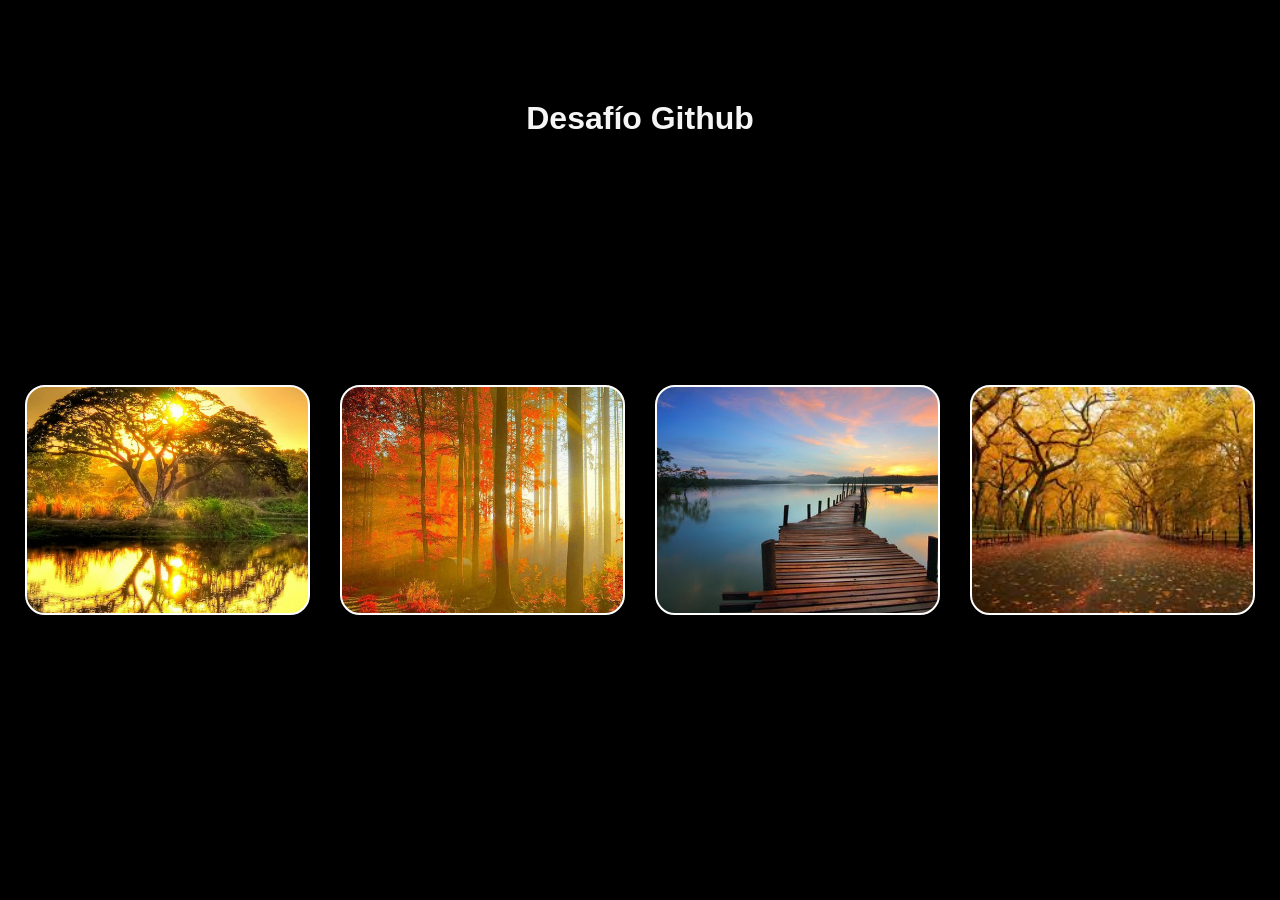
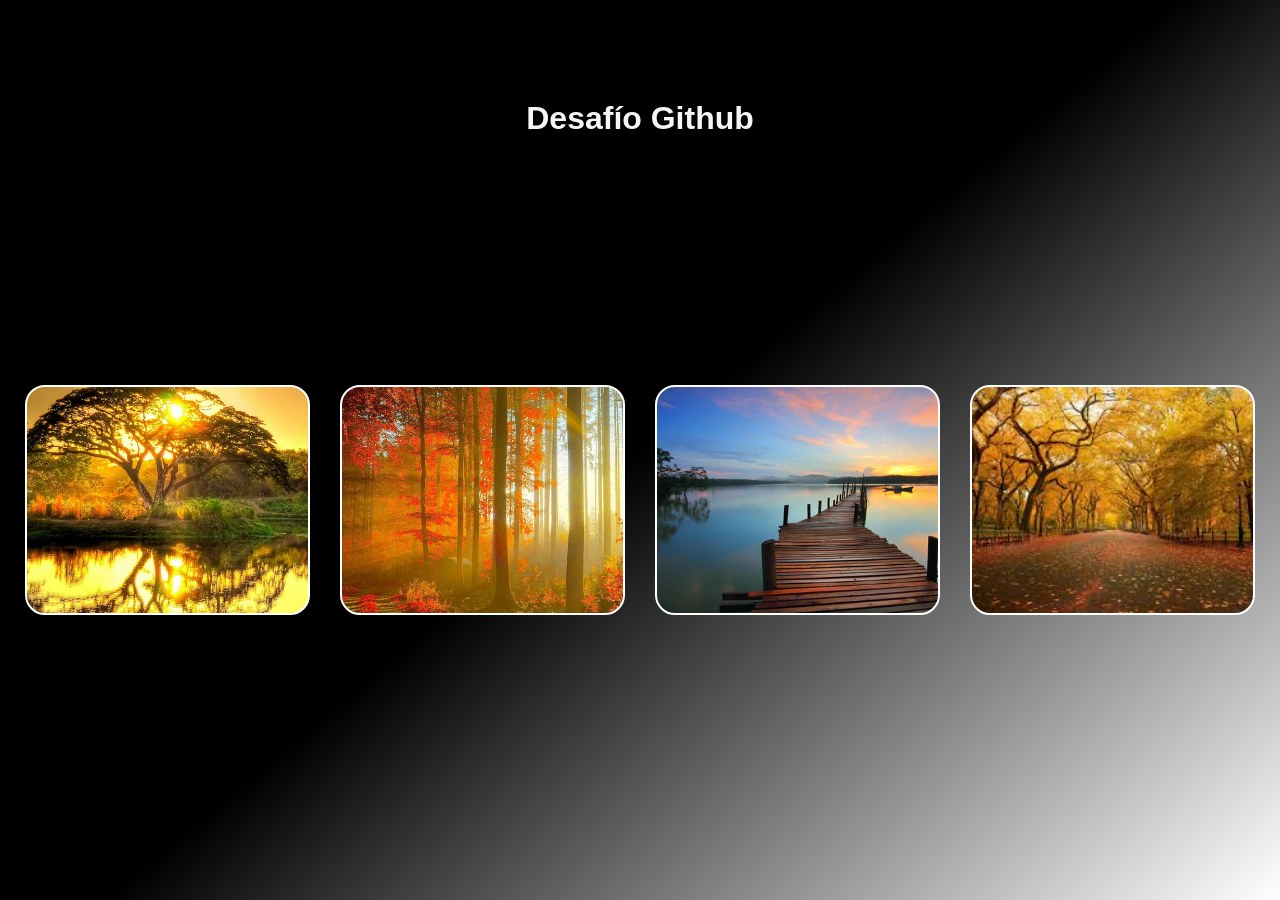
Before and after one commit to EduardoTerwogt/desafio-github, a plain HTML site: page index.html in a window 1280 px wide. Drawn offline with Linux system fonts and the light colour scheme.

Commit message:
agrego degradado

```diff
--- a/estilo.css
+++ b/estilo.css
@@ -4,10 +4,13 @@
     box-sizing: border-box;
 
 }
+body{
+    background-image: linear-gradient(140deg, black 50%, white);
+}
 .sec{
     height: 100vh;
     width: 100%;
-    background-color: black;
+    /* background-color: black; */
     display: grid;
     grid-template-columns: 1fr 1fr 1fr 1fr;
     grid-template-rows: 1fr 1fr 1fr;
@@ -16,7 +19,7 @@
 
 }
 h1{
-    background-color: black;
+    /* background-color: black; */
     color: whitesmoke;
     font-family: sans-serif;
     text-align: center;
```
